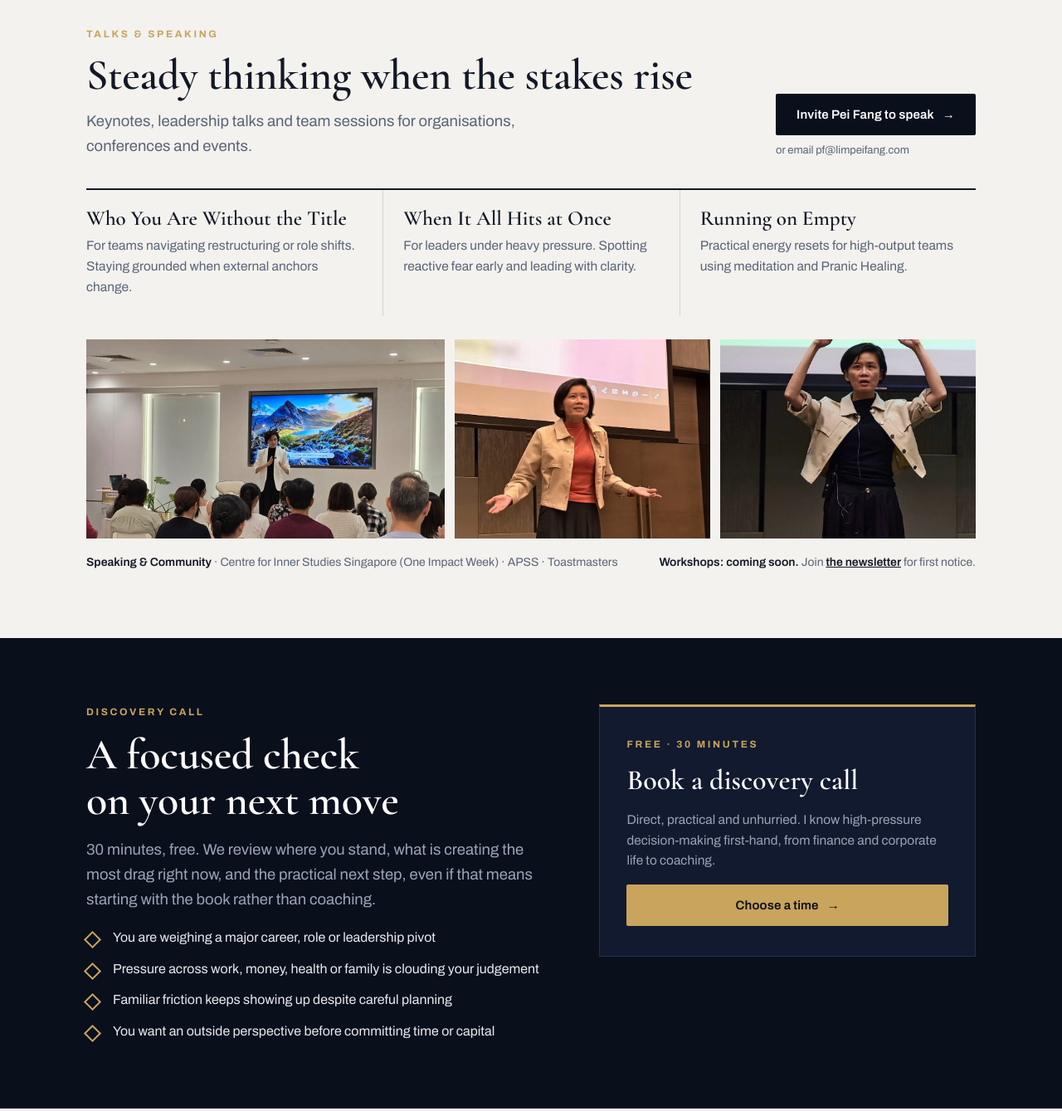
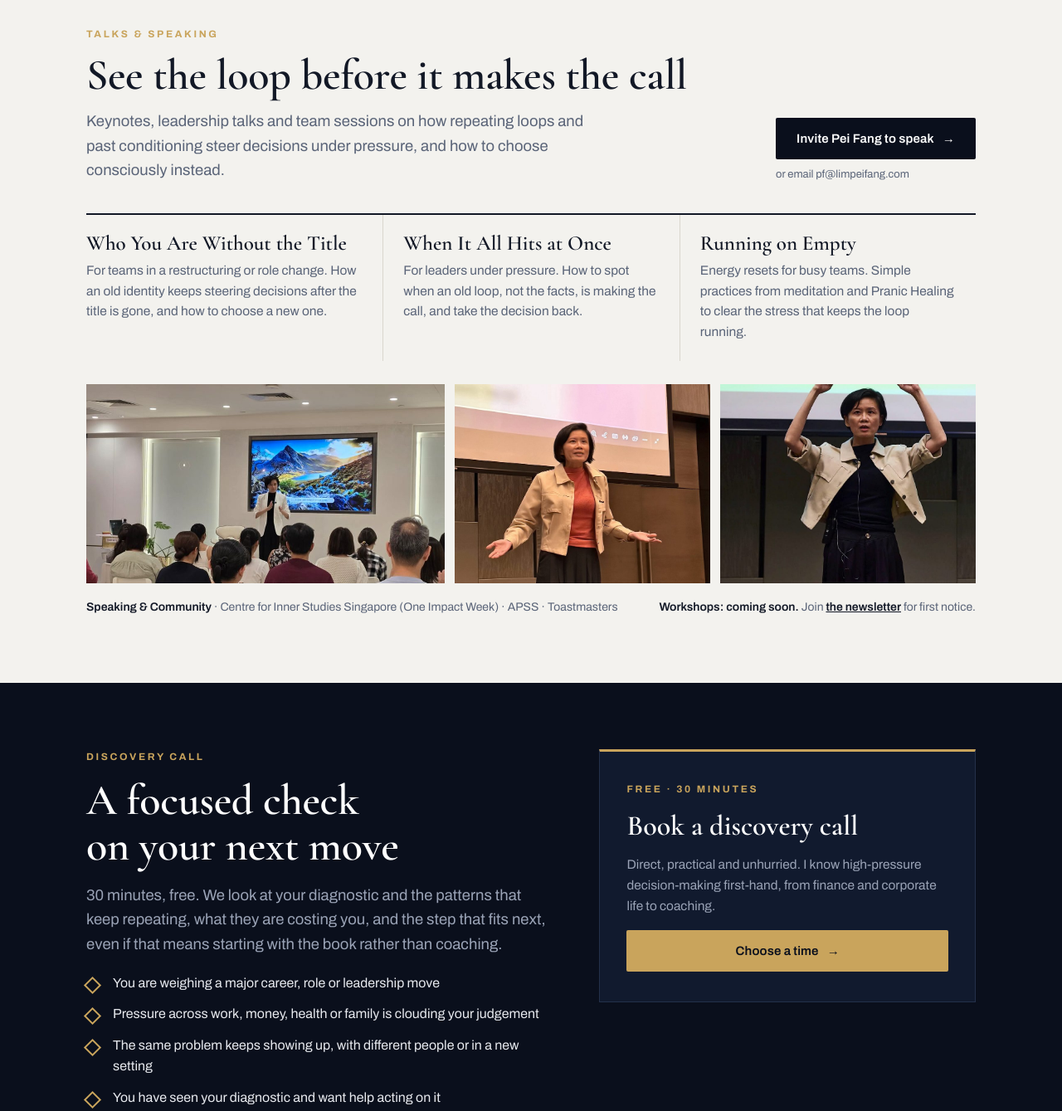
Before and after one commit to limp22f/limpeifang-site, a plain HTML site: page index.html in a window 1280 px wide. Shown: the part 2320-3659 px from the top of the page at 83% size. Drawn offline with nearby package versions, Linux system fonts and the light colour scheme.

Commit message:
Talks & Speaking and Discovery call follow the loop thread
Talks bring the loop and past-conditioning lens to audiences; the call
starts from the reader's diagnostic. Structure, links and data-book unchanged.

Co-Authored-By: Claude Opus 5.5 <noreply@anthropic.com>
Claude-Session: https://claude.ai/code/session_01Q7o2z4KXWt4MzrfkLSy1Gd

```diff
--- a/index.html
+++ b/index.html
@@ -721,8 +721,8 @@ footer{background:#070b15;color:var(--muted-dark);font-size:13.5px;padding:48px
     <div class="sp-head">
       <div>
         <div class="eyebrow">Talks &amp; Speaking</div>
-        <h2 class="h2">Steady thinking when the stakes rise</h2>
-        <p class="lead">Keynotes, leadership talks and team sessions for organisations, conferences and events.</p>
+        <h2 class="h2">See the loop before it makes the call</h2>
+        <p class="lead">Keynotes, leadership talks and team sessions on how repeating loops and past conditioning steer decisions under pressure, and how to choose consciously instead.</p>
       </div>
       <div class="sp-cta">
         <a class="btn btn-navy" href="mailto:pf@limpeifang.com?subject=Speaking%20enquiry">Invite Pei Fang to speak <span class="arrow" aria-hidden="true">→</span></a>
@@ -730,9 +730,9 @@ footer{background:#070b15;color:var(--muted-dark);font-size:13.5px;padding:48px
       </div>
     </div>
     <ul class="angles">
-      <li><b>Who You Are Without the Title</b><span>For teams navigating restructuring or role shifts. Staying grounded when external anchors change.</span></li>
-      <li><b>When It All Hits at Once</b><span>For leaders under heavy pressure. Spotting reactive fear early and leading with clarity.</span></li>
-      <li><b>Running on Empty</b><span>Practical energy resets for high-output teams using meditation and Pranic Healing.</span></li>
+      <li><b>Who You Are Without the Title</b><span>For teams in a restructuring or role change. How an old identity keeps steering decisions after the title is gone, and how to choose a new one.</span></li>
+      <li><b>When It All Hits at Once</b><span>For leaders under pressure. How to spot when an old loop, not the facts, is making the call, and take the decision back.</span></li>
+      <li><b>Running on Empty</b><span>Energy resets for busy teams. Simple practices from meditation and Pranic Healing to clear the stress that keeps the loop running.</span></li>
     </ul>
     <div class="tphotos">
       <figure><img src="assets/speak-room.jpg" alt="Pei Fang speaking to a full room at the Centre for Inner Studies, Singapore" loading="lazy"></figure>
@@ -752,12 +752,12 @@ footer{background:#070b15;color:var(--muted-dark);font-size:13.5px;padding:48px
     <div>
       <div class="eyebrow">Discovery call</div>
       <h2 class="h2" style="margin:14px 0 18px">A focused check on your next move</h2>
-      <p class="lead">30 minutes, free. We review where you stand, what is creating the most drag right now, and the practical next step, even if that means starting with the book rather than coaching.</p>
+      <p class="lead">30 minutes, free. We look at your diagnostic and the patterns that keep repeating, what they are costing you, and the step that fits next, even if that means starting with the book rather than coaching.</p>
       <ul class="checks">
-        <li>You are weighing a major career, role or leadership pivot</li>
+        <li>You are weighing a major career, role or leadership move</li>
         <li>Pressure across work, money, health or family is clouding your judgement</li>
-        <li>Familiar friction keeps showing up despite careful planning</li>
-        <li>You want an outside perspective before committing time or capital</li>
+        <li>The same problem keeps showing up, with different people or in a new setting</li>
+        <li>You have seen your diagnostic and want help acting on it</li>
       </ul>
     </div>
     <aside class="panel" aria-label="Book a discovery call">
```
